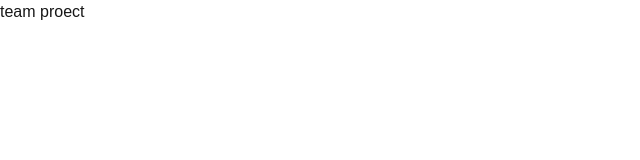
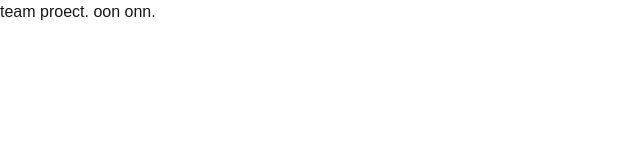
Before and after one commit to Team-project-Ochko/Team-Project-DH, a Next.js app: page / in a window 1280 px wide. Shown: the top 160 px of the page, without its empty margins (0-640 px from the left). Built offline with nearby package versions, Linux system fonts and the light colour scheme.

Commit message:
neg butn hiisn

```diff
--- a/app/page.tsx
+++ b/app/page.tsx
@@ -1,5 +1,3 @@
-import Image from "next/image";
-
 export default function Home() {
-  return <div>team proect</div>;
+  return <div>team proect. oon onn. </div>;
 }
```
